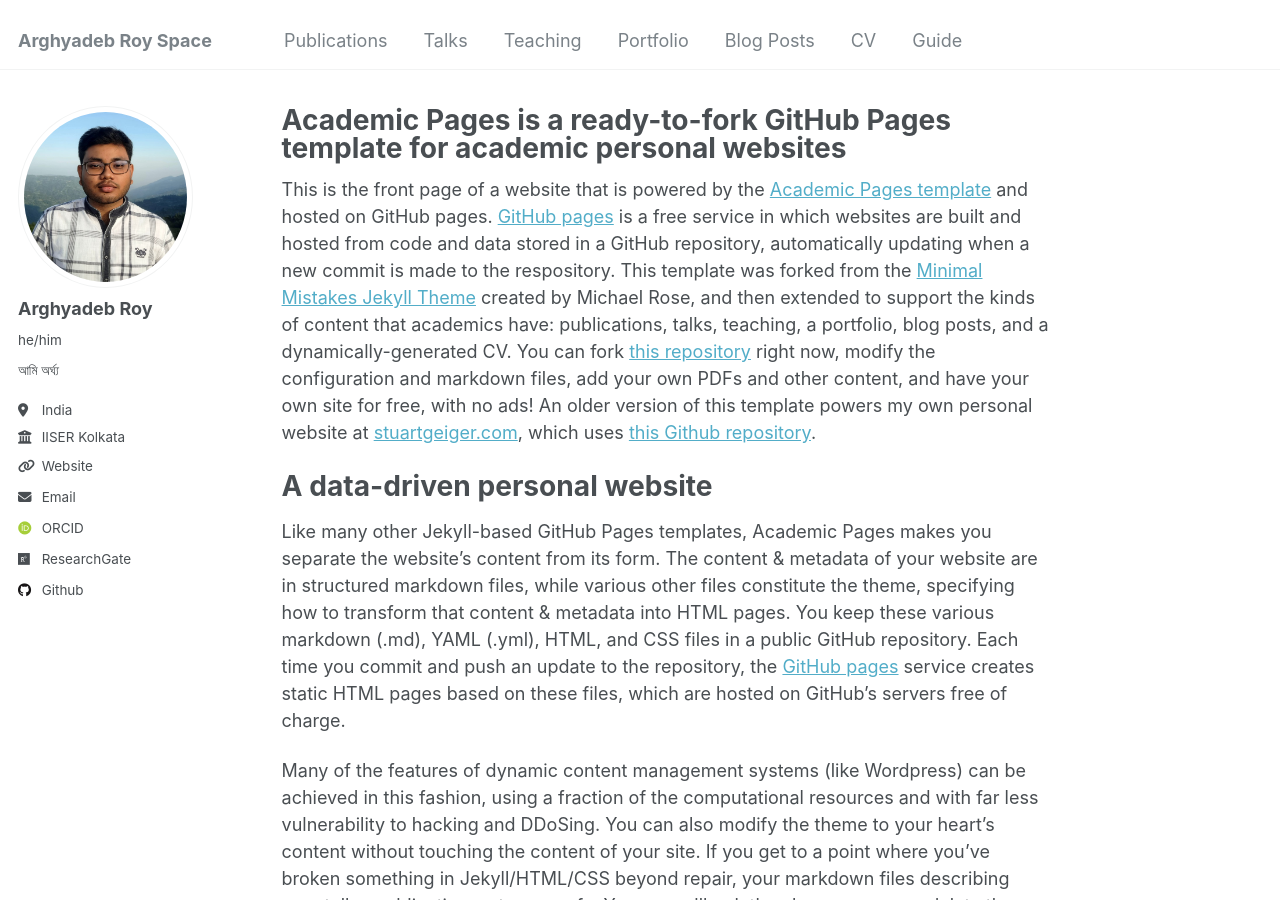
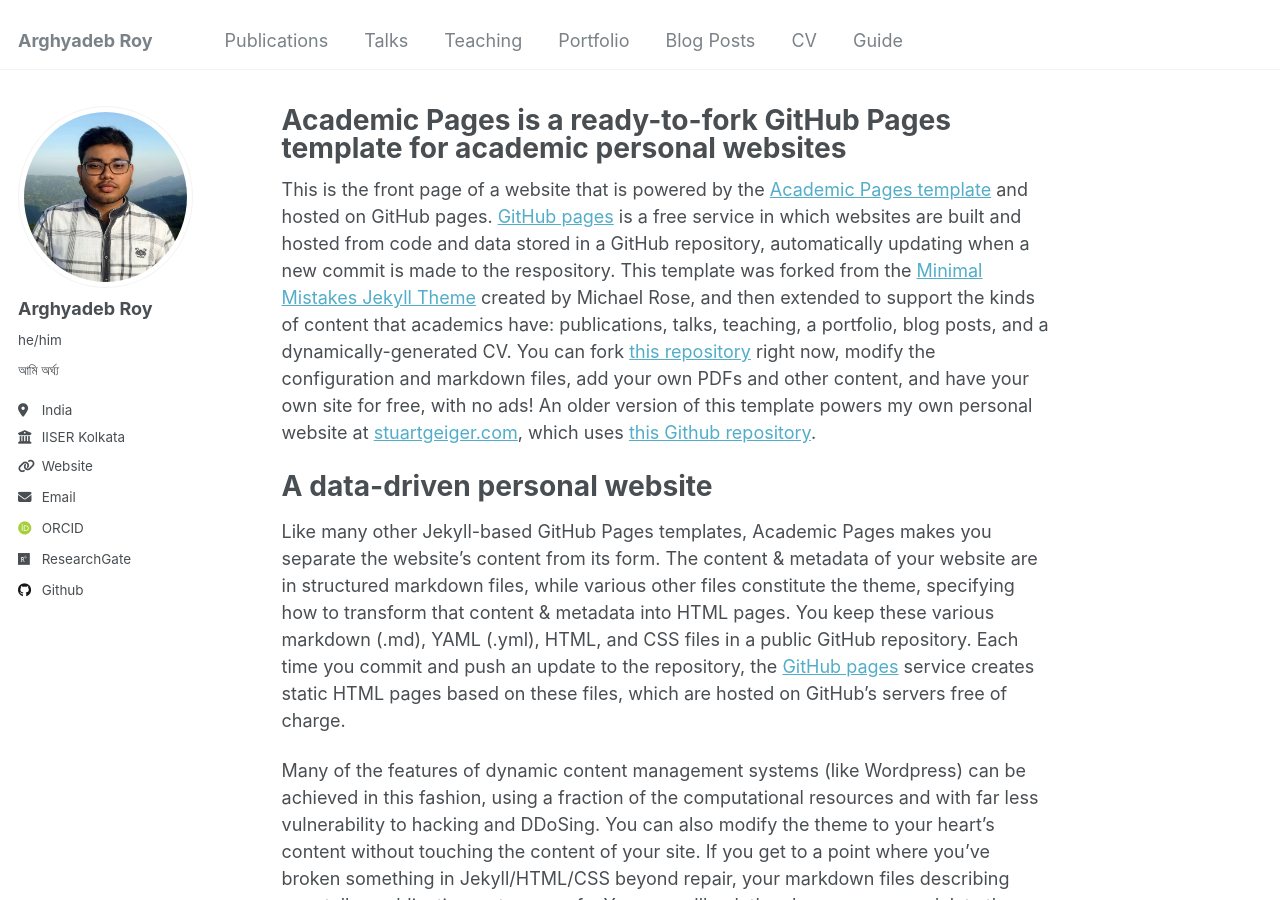
Before and after one commit to arghyadebroy/arghyadebroy.github.io, a Jekyll site: the page built from _pages/about.md, in a window 1280 px wide and 900 px high. Built offline with Jekyll 4.4.1, drawn with Linux system fonts in a browser that asks for light colours; some web fonts are replaced.

Commit message:
Update _config.yml

```diff
--- a/_config.yml
+++ b/_config.yml
@@ -8,7 +8,7 @@
 
 # Basic Site Settings
 locale                   : "en-US"
-title                    : "Arghyadeb Roy Space"
+title                    : "Arghyadeb Roy"
 title_separator          : "-"
 name                     : &name "Arghyadeb Roy"
 description              : &description "আমি অর্ঘ্য"
```
